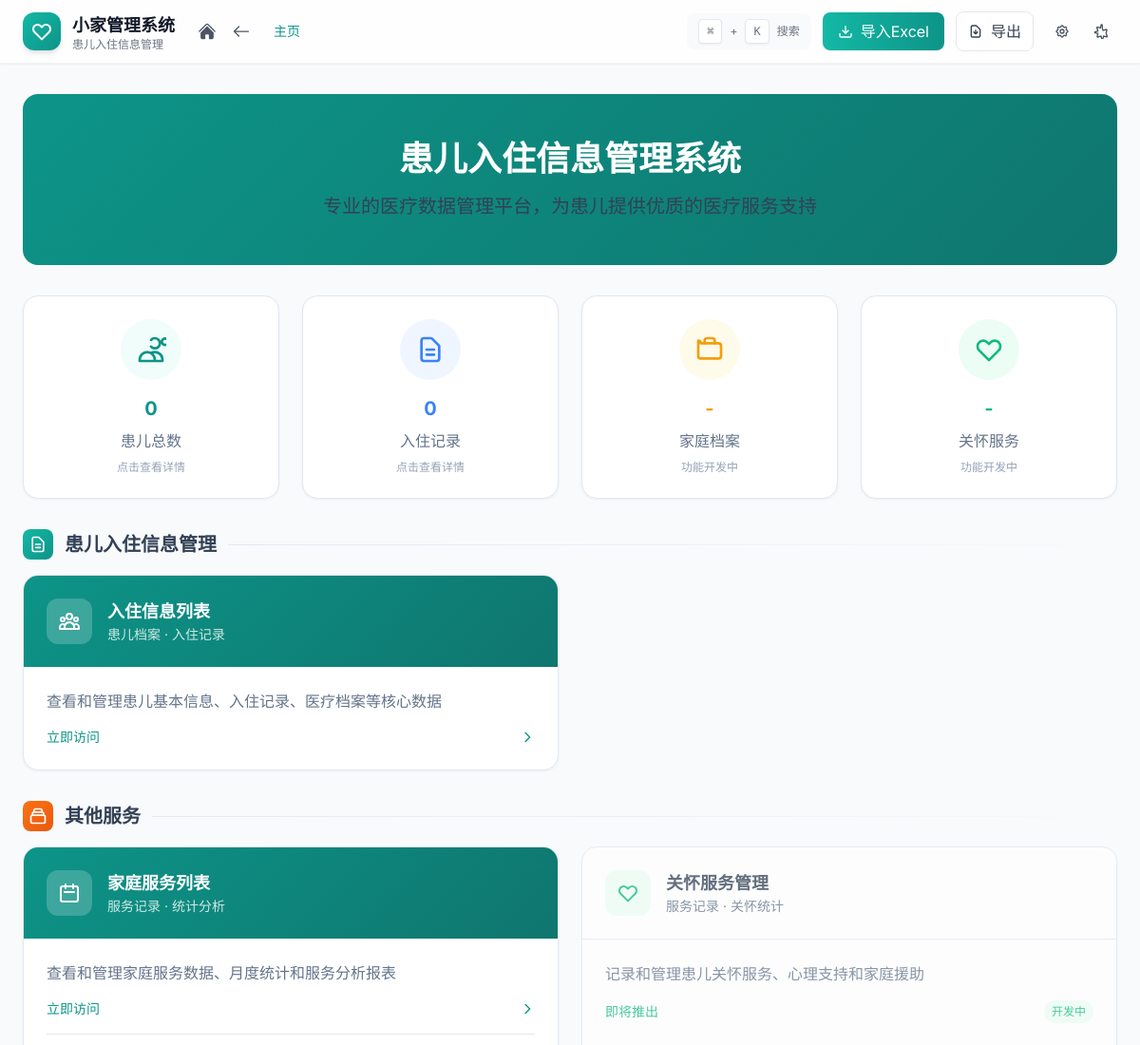
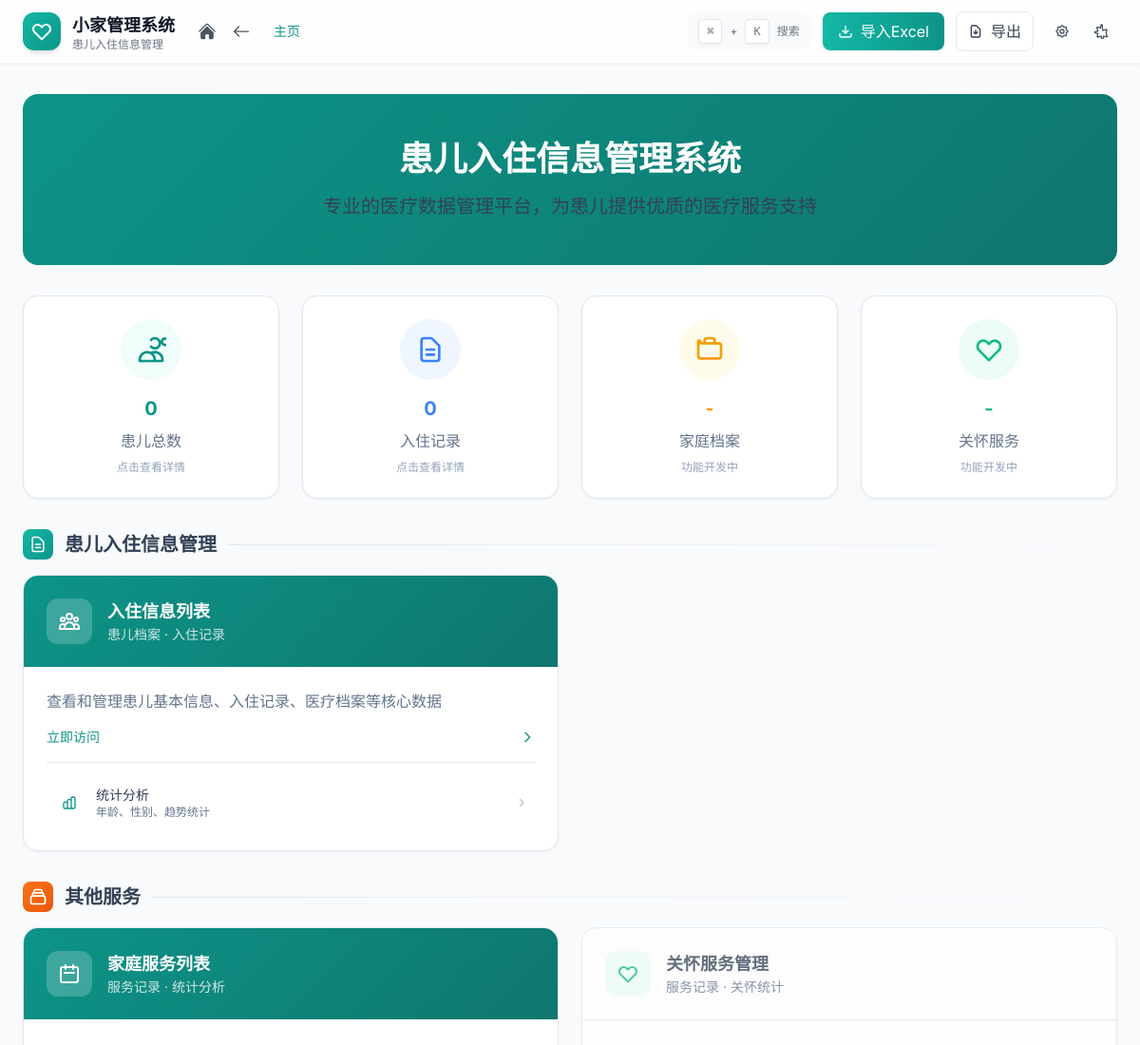
Before and after one commit to enoa2014/windows01, an Electron app: page src/renderer/index.html in a window 1200 px wide. Shown: the top 1100 px of the page at 95% size. Drawn offline with nearby package versions, Linux system fonts and the light colour scheme; no server answers.

Commit message:
feat: add stats link to patient list card

```diff
--- a/src/renderer/index.html
+++ b/src/renderer/index.html
@@ -486,11 +486,30 @@
               </div>
               <div class="p-6">
                 <p class="text-[var(--text-secondary)] mb-4">查看和管理患儿基本信息、入住记录、医疗档案等核心数据</p>
-                <div class="flex items-center justify-between">
+                <div class="flex items-center justify-between mb-4">
                   <span class="text-sm text-[var(--brand-primary)] font-medium">立即访问</span>
                   <svg class="w-4 h-4 text-[var(--brand-primary)] transform group-hover:translate-x-1 transition-transform" fill="none" stroke="currentColor" viewBox="0 0 24 24">
                     <path stroke-linecap="round" stroke-linejoin="round" stroke-width="2" d="M9 5l7 7-7 7"/>
                   </svg>
+                </div>
+                <!-- 入住信息子功能 -->
+                <div class="border-t border-[var(--border-primary)] pt-4">
+                  <button onclick="app.navigateToStatistics(); event.stopPropagation();" class="w-full text-left p-2 rounded-lg hover:bg-[var(--bg-tertiary)] transition-colors group/sub">
+                    <div class="flex items-center gap-3">
+                      <div class="w-8 h-8 bg-[var(--brand-bg)] rounded-lg flex items-center justify-center">
+                        <svg class="w-4 h-4 text-[var(--brand-primary)]" fill="none" stroke="currentColor" viewBox="0 0 24 24">
+                          <path stroke-linecap="round" stroke-linejoin="round" stroke-width="2" d="M9 19v-6a2 2 0 00-2-2H5a2 2 0 00-2 2v6a2 2 0 002 2h2a2 2 0 002-2zm0 0V9a2 2 0 012-2h2a2 2 0 012 2v10m-6 0a2 2 0 002 2h2a2 2 0 002-2m0 0V5a2 2 0 012-2h2a2 2 0 012 2v14a2 2 0 01-2 2h-2a2 2 0 01-2-2z"/>
+                        </svg>
+                      </div>
+                      <div class="flex-1">
+                        <div class="text-sm font-medium text-[var(--text-primary)]">统计分析</div>
+                        <div class="text-xs text-[var(--text-secondary)]">年龄、性别、趋势统计</div>
+                      </div>
+                      <svg class="w-3 h-3 text-[var(--text-muted)] group-hover/sub:text-[var(--brand-primary)] transition-colors" fill="none" stroke="currentColor" viewBox="0 0 24 24">
+                        <path stroke-linecap="round" stroke-linejoin="round" stroke-width="2" d="M9 5l7 7-7 7"/>
+                      </svg>
+                    </div>
+                  </button>
                 </div>
               </div>
             </div>
```
